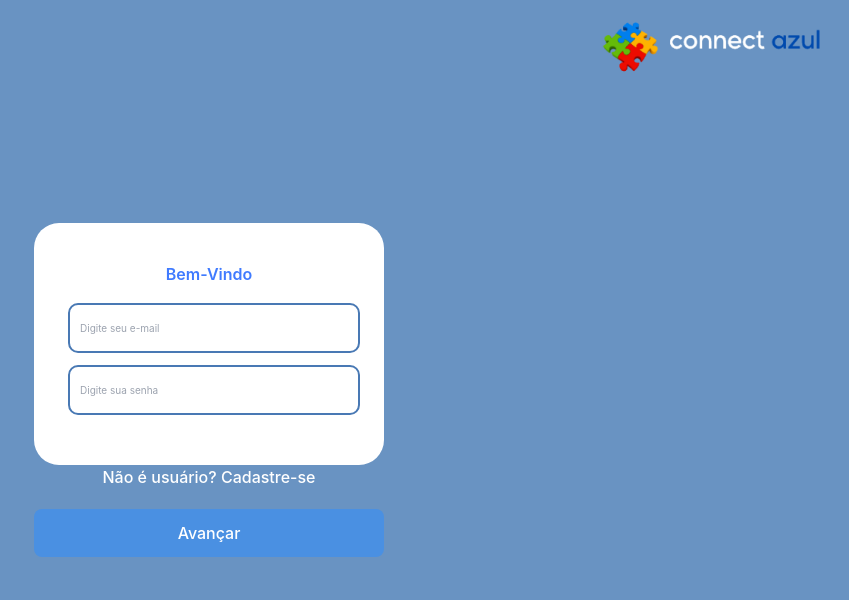
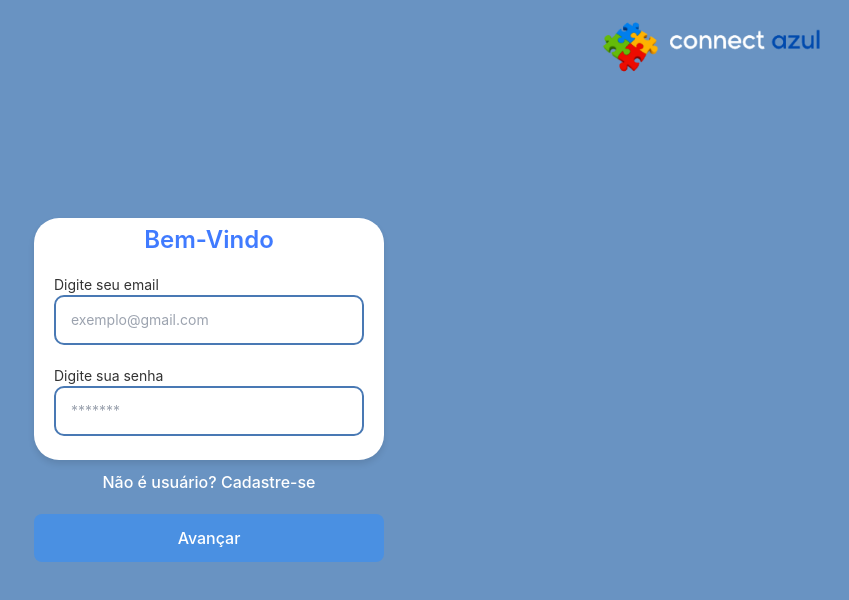
Before and after one commit to h0landa/connect-azul, a React (Vite) app: page /login in a window 1280 px wide. Shown: the top 600 px of the page, without its empty margins (431-1280 px from the left). Built offline with nearby package versions, Linux system fonts and the light colour scheme.

Commit message:
ajustes tela de login

```diff
--- a/src/pages/login.jsx
+++ b/src/pages/login.jsx
@@ -74,16 +74,18 @@ function Login() {
 
         {renderInputField(
           "username",
-          "Digite seu e-mail",
+          "exemplo@gmail.com",
           "username",
-          loginData.username
+          loginData.username,
+          "Digite seu email"
         )}
 
         {renderInputField(
           "password",
-          "Digite sua senha",
+          "*******",
           "password",
-          loginData.password
+          loginData.password,
+          "Digite sua senha"
         )}
 
         {error && <p className="error-message">{error}</p>}
@@ -102,8 +104,9 @@ function Login() {
   );
 
   // Reusable Input Field Renderer
-  const renderInputField = (name, placeholder, type, value) => (
+  const renderInputField = (name, placeholder, type, value, label) => (
     <label className="label-login">
+        <label style={{marginBottom:5}}>{label}</label>
       <input
         name={name}
         className="input-login"
--- a/src/styles/login.css
+++ b/src/styles/login.css
@@ -1,4 +1,5 @@
 body{
+    font-family: Inter, system-ui, Avenir, Helvetica, Arial, sans-serif;
     width: 100%;
     height: 60%;
     box-sizing: border-box;
@@ -9,6 +10,7 @@ body{
     justify-content: center ;
     text-align: center;
 }
+
 
 
 .tela-login {
@@ -27,17 +29,20 @@ body{
     background-color: white;
     border-radius: 25px;
     font-size: 10px;
+    margin-bottom: 10px;
 
 }
 
 .bem-vindo{
 color: #407BFF;
-font-size: 16px;
+font-size: 24px;
 font-weight: 600;
 margin: 20px 0px 35px 0px;
 }
 
 .input-login {
+    font-family: Inter, system-ui, Avenir, Helvetica, Arial, sans-serif;
+    font-size: 14px;
     width: 292px;
     height: 50px;
     margin-bottom: 20px;
@@ -47,13 +52,16 @@ margin: 20px 0px 35px 0px;
     border-width: 2px;
     border-radius: 10px;
     padding-left: 10px;
+    justify-content: center;
+    align-items: center;
+    align-content: center;
 }
 
 .label-login {
+    font-family: Inter, system-ui, Avenir, Helvetica, Arial, sans-serif;
+    font-size: 14px;
    text-align: left;
-   margin-left: 10px;
    margin-top: -15px;
-   margin-bottom: 7px;
 }
 
 button {
@@ -83,3 +91,76 @@ button {
     right: 10px;
     width: 250px;
 }
+body {
+    font-family: Inter, system-ui, Avenir, Helvetica, Arial, sans-serif;
+    margin: 0;
+    width: 100%;
+    height: 100vh;
+    box-sizing: border-box;
+    display: flex;
+    justify-content: center;
+    align-items: center;
+    background-color: #f0f2f5; /* Exemplo de cor de fundo */
+}
+
+.tela-login {
+    display: flex;
+    flex-direction: column;
+    align-items: center;
+    justify-content: center;
+    width: 100%;
+}
+
+.white-box {
+    display: flex;
+    flex-direction: column;
+    justify-content: center;
+    align-items: center;
+    width: 350px;
+    padding: 20px;
+    background-color: white;
+    border-radius: 25px;
+    box-shadow: 0 4px 6px rgba(0, 0, 0, 0.1); /* Adiciona um leve sombreamento */
+    text-align: center;
+}
+
+.input-login {
+    width: 100%; /* Ajusta a largura dos inputs para ocupar todo o espaço disponível no white-box */
+    height: 50px;
+    margin-bottom: 15px;
+    border: 2px solid #4979B4;
+    border-radius: 10px;
+    padding: 0 15px;
+    font-size: 14px;
+    box-sizing: border-box;
+}
+
+.label-login {
+    font-size: 14px;
+    width: 100%;
+    text-align: left;
+    margin-bottom: 20px;
+    color: #333; /* Exemplo de cor de texto */
+}
+
+.submit {
+    width: 100%; /* Largura do botão igual à largura dos inputs */
+    height: 50px;
+    margin-top: 20px;
+    border-radius: 14px;
+    background-color: #407BFF;
+    color: #fff;
+    font-size: 16px;
+    cursor: pointer;
+    transition: background-color 0.3s ease;
+}
+
+.submit:hover {
+    background-color: #12345d;
+}
+
+.error-message {
+    color: red;
+    margin-top: 10px;
+    font-size: 12px;
+}
```
